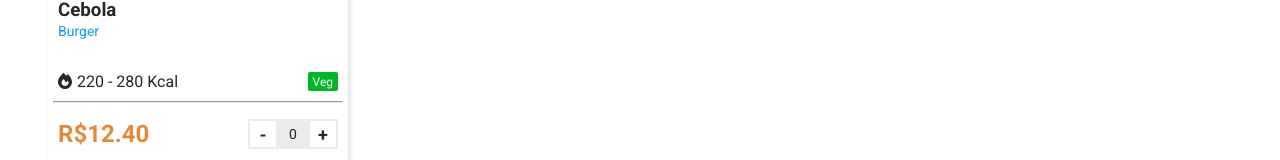
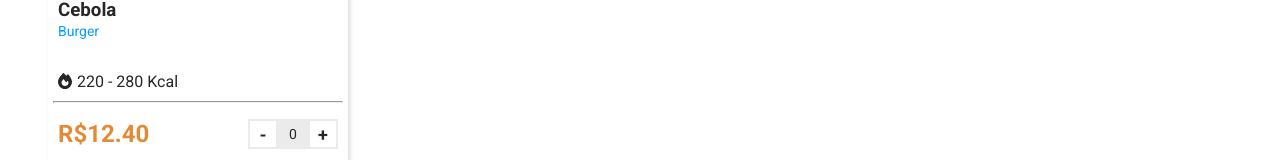
Before and after one commit to g-llima/G-EATS, an Angular app: page / in a window 1280 px wide. Shown: the part 773-933 px from the top of the page. Built offline with nearby package versions, Linux system fonts and the light colour scheme.

Commit message:
GEASTS: Resolvido bug de produto sempre ser vegano

```diff
--- a/src/app/components/products/product/product.component.html
+++ b/src/app/components/products/product/product.component.html
@@ -9,7 +9,7 @@
     </header>
     <footer class="text-footer">
       <p><fa-icon [icon]="faFire"></fa-icon>220 - 280 Kcal</p>
-      <p class="icone-veg">Veg</p>
+      <p class="icone-veg" *ngIf="produto.veg">Veg</p>
     </footer>
   </div>
   <hr />
```
